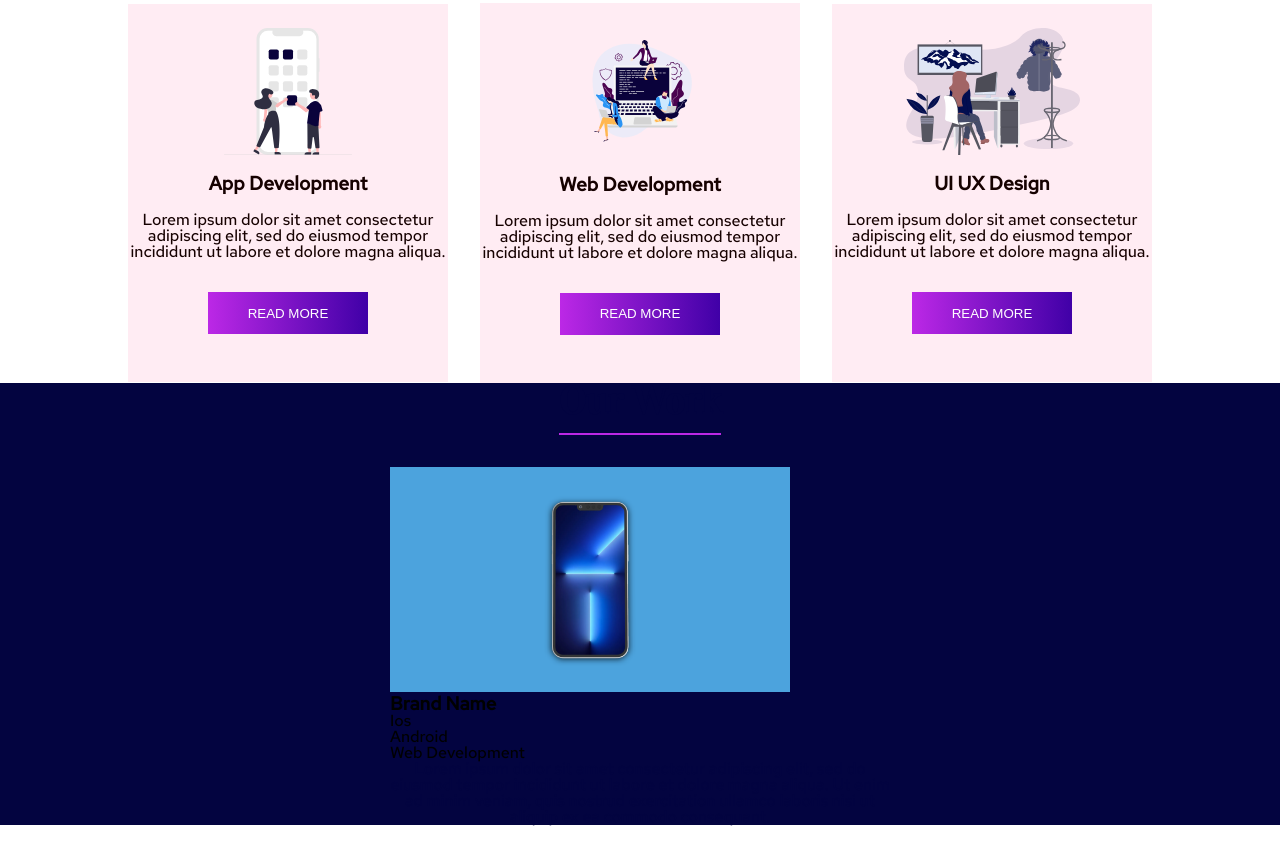
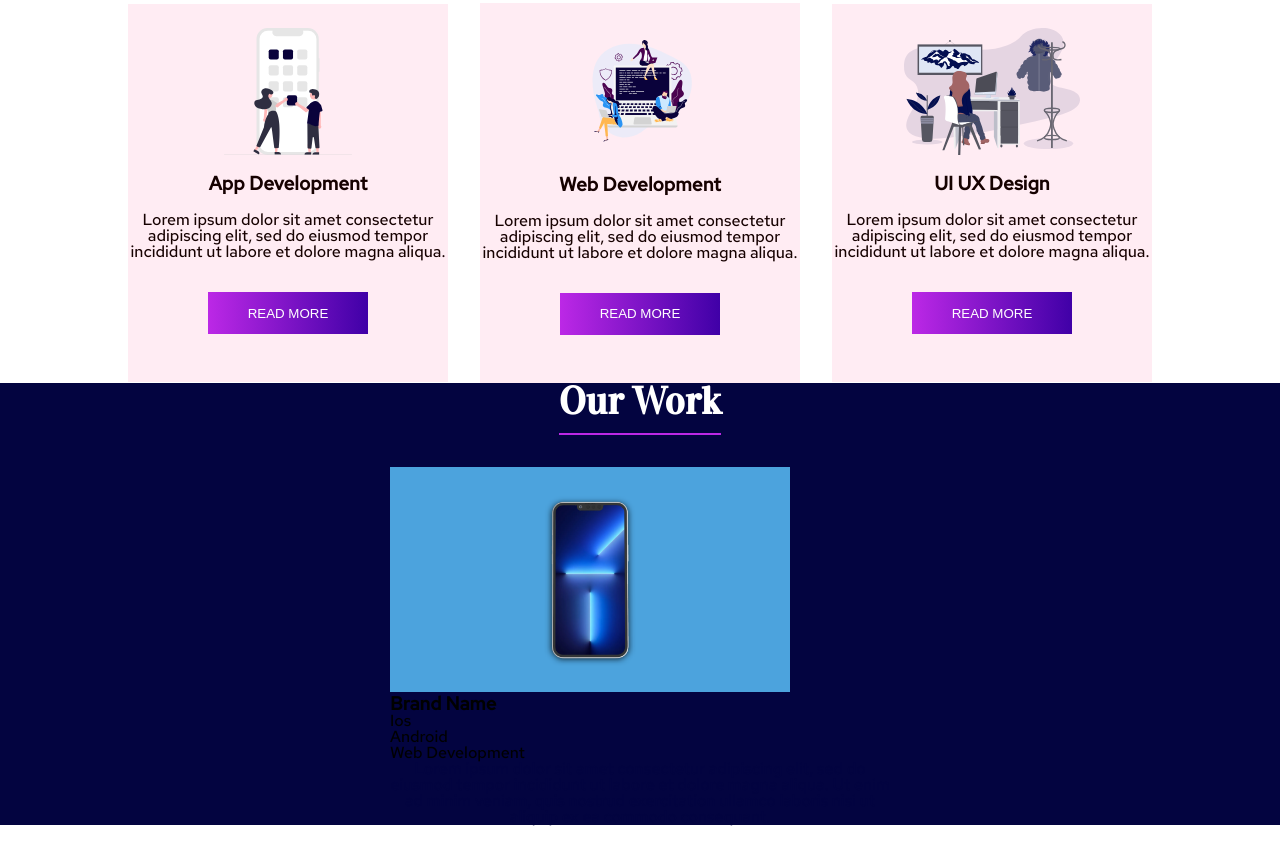
Before and after one commit to oericdacosta/digitalMarketing-landinPage, a plain HTML site: page index.html in a window 1280 px wide. Shown: the part 916-1781 px from the top of the page. Drawn offline with Linux system fonts and the light colour scheme.

Commit message:
Create variation

```diff
--- a/styles/components/main-title.css
+++ b/styles/components/main-title.css
@@ -5,3 +5,7 @@
     padding-bottom: 0.3em;
     border-bottom: 2px solid #bc28e6;
 }
+
+.main-title.-color{
+    color: #fff;
+}
```
